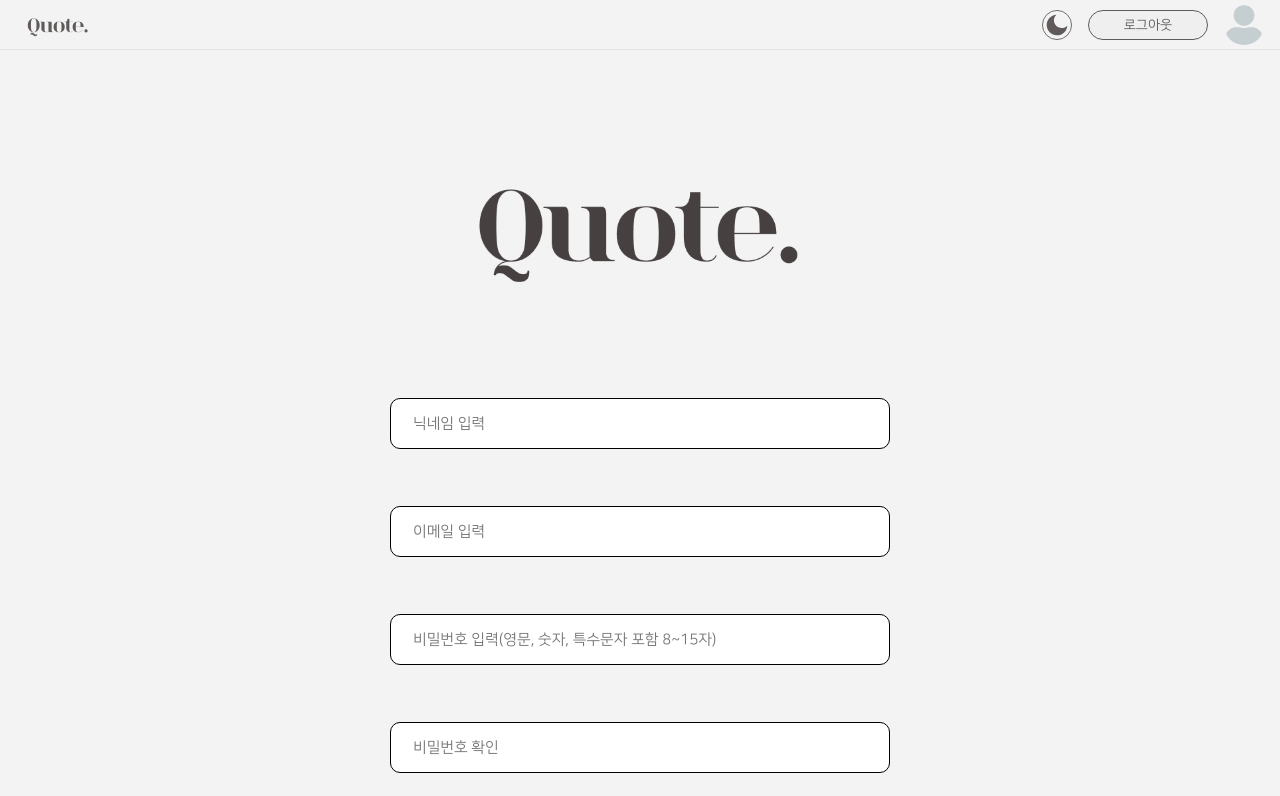
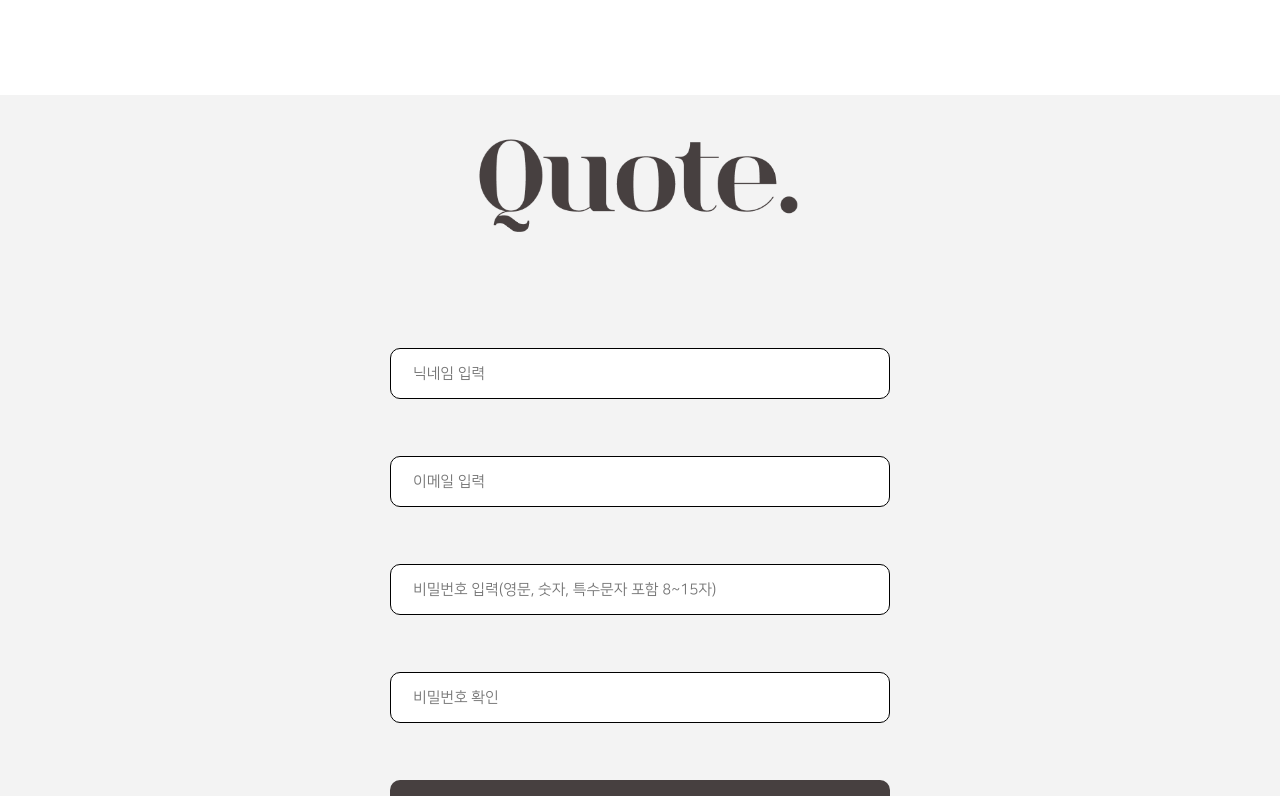
Before and after one commit to prgrms-fe-devcourse/NFE1_2_3_Quote, a React (Vite) app in the folder frontend/: page /signup in a window 1280 px wide. Shown: the top 796 px of the page. Built offline with nearby package versions, Linux system fonts and the light colour scheme.

Commit message:
🎨 Style: 메인 레이아웃에서 헤더 스타일 수정

```diff
--- a/frontend/src/layouts/MainLayout.tsx
+++ b/frontend/src/layouts/MainLayout.tsx
@@ -1,5 +1,6 @@
 import Header from "@/components/Header/Header";
 import styled from "styled-components";
+import { useLocation } from "react-router-dom";
 
 const Layout = styled.div`
   width: 100%;
@@ -10,8 +11,8 @@ const Layout = styled.div`
 
 const Container = styled.div`
   width: 960px;
-  height : calc(100vh - 50px);
   margin: 0 auto;
+
 `;
 
 interface MainLayoutProps {
@@ -19,9 +20,15 @@ interface MainLayoutProps {
 }
 
 const MainLayout = ({ children }: MainLayoutProps) => {
+
+  const location = useLocation();
+
+  // 특정 경로에서 Header를 숨김
+  const hideHeader = location.pathname === "/login" || location.pathname === "/signup";
+
   return (
     <Layout>
-      <Header />
+      {!hideHeader && <Header />}
       <Container>{children}</Container>
     </Layout>
   );
```
